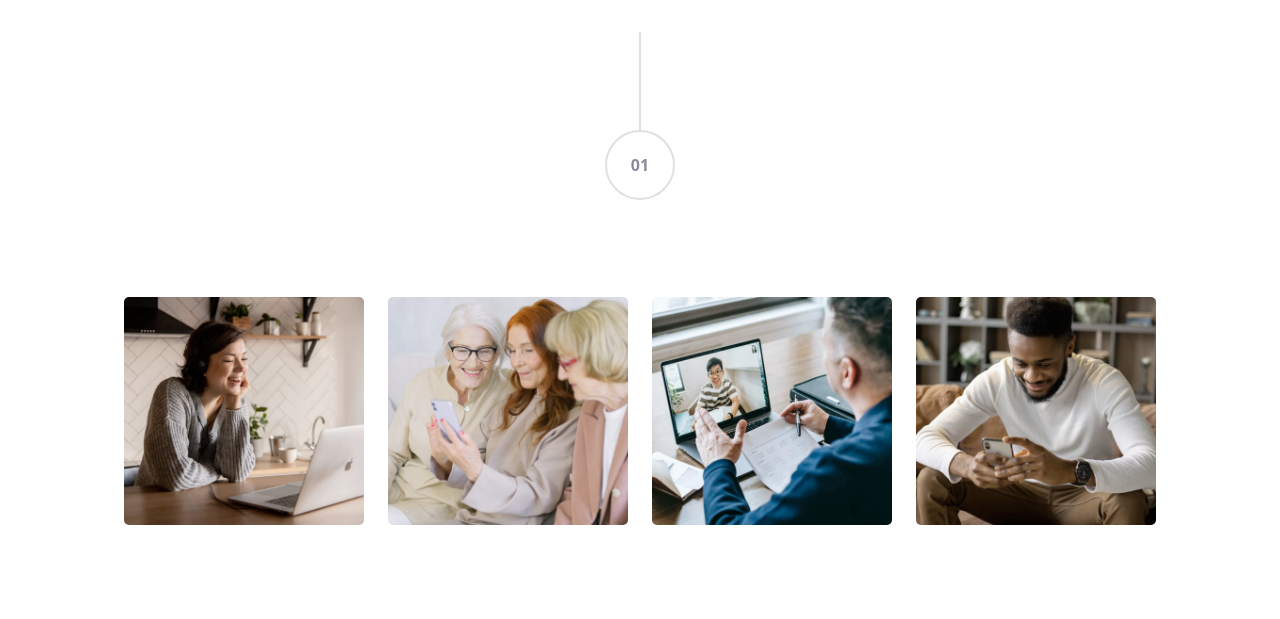
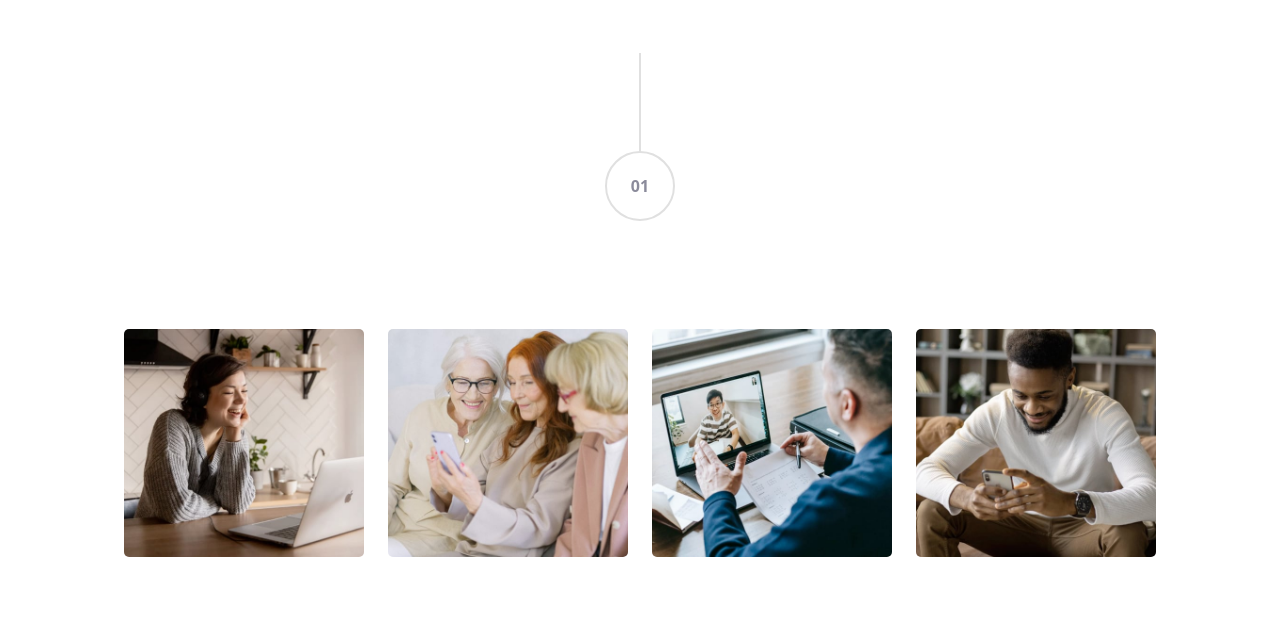
Before and after one commit to yehudahason/Meet-landing-page, a plain HTML site: page index.html in a window 1280 px wide. Shown: the part 480-1099 px from the top of the page. Drawn offline with Linux system fonts and the light colour scheme.

Commit message:
some-css  commit

```diff
--- a/assets/css/style.css
+++ b/assets/css/style.css
@@ -138,7 +138,7 @@ header img {
 }
 
 .section-2 {
-  margin-top: 0rem;
+  margin-top: 3rem;
   padding-top: 3.5rem;
   display: flex;
   justify-content: space-around;
@@ -194,7 +194,6 @@ header img {
   color: #8b8b9b;
   font-weight: 600;
   font-family: system-ui, sans-serif;
-  margin: 2rem auto 0 auto;
 }
 
 .number::before {
```
